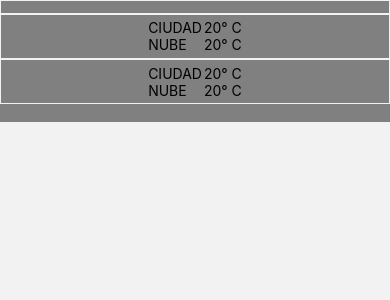
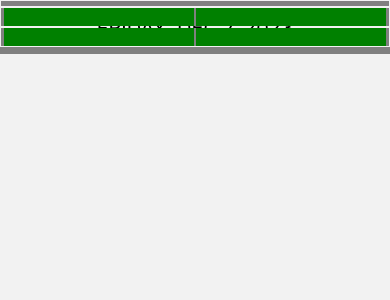
Before and after one commit to juanIgnacioEchaide/weather-app, a React Native app: screen /TodayForecastScreen in a window 390 px wide. Shown: the top 300 px of the page. Built offline with nearby package versions, Linux system fonts and the light colour scheme.

Commit message:
base layout containers splitted

```diff
--- /dev/null
+++ b/components/atoms/DailyContainer.tsx
@@ -0,0 +1,28 @@
+import React from 'react';
+import {View, Text, StyleSheet} from 'react-native';
+
+export const DailyContainer = (): JSX.Element => {
+  return (
+    <View style={styles.dailyContainer}>
+      <Text style={styles.dailyTitle}>FRIDAY. DEC 7. 2023</Text>
+    </View>
+  );
+};
+
+const styles = StyleSheet.create({
+  dailyContainer: {
+    margin: 1,
+    display: 'flex',
+    justifyContent: 'space-between',
+    alignItems: 'center',
+    alignContent: 'center',
+    backgroundColor: 'grey',
+    height: '10%',
+  },
+  dailyTitle: {
+    alignItems: 'center',
+    alignContent: 'center',
+    fontSize: 20,
+    paddingTop: 15,
+  },
+});
--- /dev/null
+++ b/components/atoms/HourStats.tsx
@@ -0,0 +1,14 @@
+import React from 'react';
+import {WeatherStats} from 'common';
+import {StyleSheet, View} from 'react-native';
+
+export const HourStats = ({condition}: WeatherStats) => {
+  return <View style={styles.container}>{condition.text}</View>;
+};
+
+const styles = StyleSheet.create({
+  container: {
+    alignItems: 'center',
+    alignContent: 'center',
+  },
+});
--- /dev/null
+++ b/components/atoms/HourlyCarousel.tsx
@@ -0,0 +1,63 @@
+import React from 'react';
+import {WeatherStats} from 'common';
+import {ScrollView, StyleSheet, View} from 'react-native';
+import {HourStats} from './HourStats';
+
+export const HourlyCarousel = ({
+  hours,
+}: {
+  hours: WeatherStats[];
+}): JSX.Element => {
+  return (
+    <View style={styles.hourlyContainer}>
+      <ScrollView>
+        {hours?.map((i: WeatherStats) => (
+          <HourStats
+            condition={i.condition}
+            timeEpoch={0}
+            time={''}
+            tempC={0}
+            tempF={0}
+            isDay={0}
+            windMph={0}
+            windKph={0}
+            windDegree={0}
+            windDir={''}
+            pressureMb={0}
+            pressureIn={0}
+            precipMm={0}
+            precipIn={0}
+            humidity={0}
+            cloud={0}
+            feelsLikeC={0}
+            feelsLikeF={0}
+            windchillC={0}
+            windchillF={0}
+            heatindexC={0}
+            heatindexF={0}
+            dewpointC={0}
+            dewpointF={0}
+            willItRain={0}
+            chanceOfRain={0}
+            willItSnow={0}
+            chanceOfSnow={0}
+            visKm={0}
+            visMiles={0}
+            gustMph={0}
+            gustKph={0}
+            uv={0}
+          />
+        ))}
+      </ScrollView>
+    </View>
+  );
+};
+
+const styles = StyleSheet.create({
+  hourlyContainer: {
+    flexDirection: 'row',
+    overflow: 'hidden',
+    height: '15%',
+    backgroundColor: 'grey',
+  },
+});
--- /dev/null
+++ b/components/atoms/PairContainer.tsx
@@ -0,0 +1,39 @@
+import React, {ReactNode} from 'react';
+import {StyleSheet, View} from 'react-native';
+
+interface PairContainerProps {
+  leftChildren?: ReactNode;
+  rightChildren?: ReactNode;
+}
+
+export const PairContainer = ({
+  leftChildren,
+  rightChildren,
+}: PairContainerProps): JSX.Element => {
+  return (
+    <View style={styles.pairContainer}>
+      <View style={styles.quarterContainer}>{leftChildren}</View>
+      <View style={styles.quarterContainer}>{rightChildren}</View>
+    </View>
+  );
+};
+
+const styles = StyleSheet.create({
+  pairContainer: {
+    margin: 1,
+    flexDirection: 'row',
+    justifyContent: 'center',
+    alignItems: 'center',
+    backgroundColor: 'grey',
+    height: '37%',
+  },
+  quarterContainer: {
+    justifyContent: 'center',
+    alignItems: 'center',
+    backgroundColor: 'green',
+    width: '49%',
+    height: '99%',
+    margin: 1,
+    borderColor: 'white',
+  },
+});
--- a/components/atoms/index.ts
+++ b/components/atoms/index.ts
@@ -1 +1,4 @@
 export * from './ScreenContainer';
+export * from './DailyContainer';
+export * from './HourlyCarousel';
+export * from './PairContainer';
--- a/components/template/TodayForecastTemplate.tsx
+++ b/components/template/TodayForecastTemplate.tsx
@@ -1,89 +1,19 @@
 import React from 'react';
 //import {ScreenTemplate} from '../../common';
-import {ScreenContainer} from '../../components';
-import {ScrollView, StyleSheet, Text, View} from 'react-native';
-import {WeatherStats} from 'common';
-
-const DateContainer = (): JSX.Element => {
-  return (
-    <View style={styles.dateContainer}>
-      <Text style={styles.dateTitle}>FRIDAY. DEC 7. 2023</Text>
-    </View>
-  );
-};
-
-const HourlyCarousel = ({hours}: {hours: WeatherStats[]}): JSX.Element => {
-  return (
-    <View style={styles.hourlyContainer}>
-      <ScrollView>
-        {hours?.map((i: WeatherStats) => (
-          <View>
-            <Text>{i?.condition.text}</Text>
-          </View>
-        ))}
-      </ScrollView>
-    </View>
-  );
-};
-
-const PairContainer = (): JSX.Element => {
-  return (
-    <View style={styles.pairContainer}>
-      <View style={styles.quarterContainer}>
-        <Text>CIUDAD</Text>
-        <Text>NUBE</Text>
-      </View>
-      <View style={styles.quarterContainer}>
-        <Text>20° C</Text>
-        <Text>20° C</Text>
-      </View>
-    </View>
-  );
-};
+import {
+  DailyContainer,
+  HourlyCarousel,
+  PairContainer,
+  ScreenContainer,
+} from '../../components';
 
 export const TodayForecastTemplate = () => {
   return (
     <ScreenContainer>
-      <DateContainer />
+      <DailyContainer />
       <PairContainer />
       <PairContainer />
       <HourlyCarousel hours={[]} />
     </ScreenContainer>
   );
 };
-
-const styles = StyleSheet.create({
-  dateTitle: {
-    alignItems: 'center',
-    alignContent: 'center',
-    fontSize: 20,
-    paddingTop: 15,
-  },
-  dateContainer: {
-    margin: 1,
-    display: 'flex',
-    justifyContent: 'space-between',
-    alignItems: 'center',
-    alignContent: 'center',
-    backgroundColor: 'grey',
-    height: '10%',
-  },
-  pairContainer: {
-    margin: 1,
-    flexDirection: 'row',
-    justifyContent: 'center',
-    alignItems: 'center',
-    backgroundColor: 'grey',
-    height: '37%',
-  },
-  quarterContainer: {
-    margin: 1,
-    borderColor: 'white',
-  },
-  hourlyContainer: {
-    flexDirection: 'row',
-    overflow: 'hidden',
-    height: '15%',
-    backgroundColor: 'grey',
-  },
-});
--- a/services/forecast.ts
+++ b/services/forecast.ts
@@ -1,6 +1,6 @@
 import {AxiosResponse} from 'axios';
 import {client} from './api';
-import {API_TOKEN} from '@common';
+import {API_TOKEN} from '../common';
 
 export const getDailyCityForecast = async (
   city: string,
```
